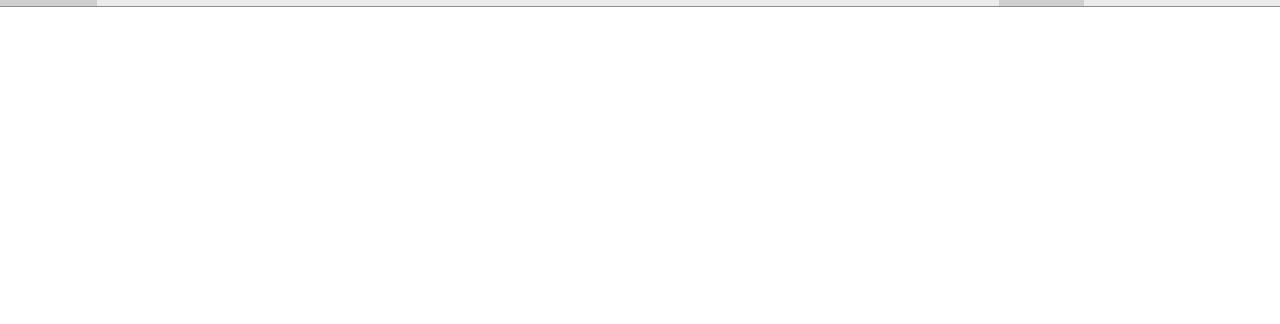
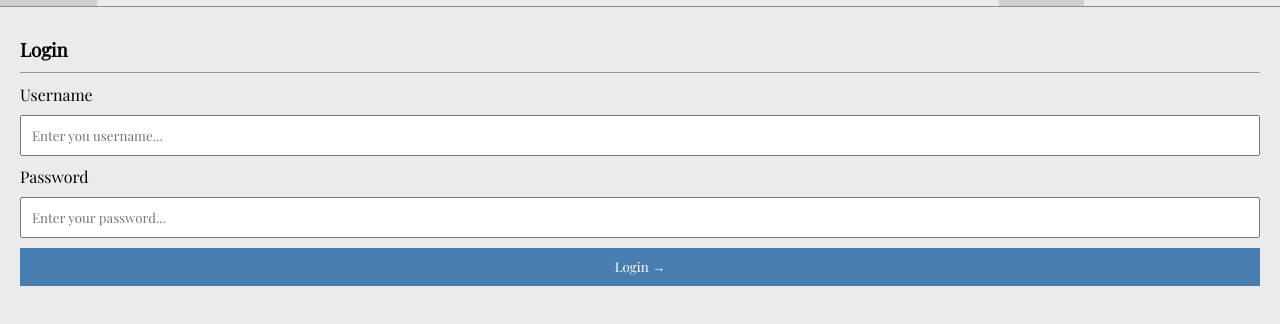
Before and after one commit to logictechjulyintake/news-portal-frontend-group-2, a plain HTML site: page login.html in a window 1280 px wide. Shown: the part 38-362 px from the top of the page. Drawn offline with nearby package versions, Linux system fonts and the light colour scheme.

Commit message:
login design, validation done

```diff
--- a/assets/css/login.css
+++ b/assets/css/login.css
@@ -0,0 +1,28 @@
+.login-form {
+    display: flex;
+    flex-direction: column;
+    padding: 20px;
+    box-sizing: border-box;
+    overflow: auto;
+}
+
+.login-form label, .login-form h3, .login-form button {
+    margin-top: 10px;
+    margin-bottom: 10px;
+}
+
+.login-form input {
+    padding: 10px;
+    box-sizing: border-box;
+    outline: none;
+}
+
+.login-form button {
+    padding: 10px;
+    box-sizing: border-box;
+    cursor: pointer;
+    background-color: #487eb0;
+    outline: none;
+    border: none;
+    color: #ffffff;
+}
--- a/assets/css/same.css
+++ b/assets/css/same.css
@@ -5,6 +5,10 @@
     margin: 0;
     padding: 0;
     font-family: 'Playfair Display', serif;
+}
+
+body {
+    background-color: #ebebeb;
 }
 
 .nav {
--- a/assets/js/login.js
+++ b/assets/js/login.js
@@ -0,0 +1,17 @@
+function login(){
+    const username = id("username").value.trim();
+    const password = id("password").value.trim();
+
+    if(username.length === 0 || password.length === 0) {
+        id("login-msg").innerText = "Please enter both username and password to login!";
+        return;
+    }
+
+    if(password.length < 8) {
+        id("login-msg").innerText = "Password too short!";
+        return;
+    }
+
+    id("login-msg").innerText = "Login success!";
+
+}
--- /dev/null
+++ b/assets/js/same.js
@@ -0,0 +1,7 @@
+function id(id) {
+    return document.getElementById(id)
+}
+
+function cls(className) {
+    return document.getElementsByClassName(className)
+}
--- a/login.html
+++ b/login.html
@@ -60,5 +60,23 @@
         </div>
     </div>
 
+    <div class="login-form">
+        <h3>Login</h3>
+        <hr>
+
+        <label for="username">Username</label>
+        <input type="text" name="username" id="username" placeholder="Enter you username..."/>
+
+        <label for="password">Password</label>
+        <input type="password" name="password" id="password" placeholder="Enter your password..."/>
+
+        <button onclick="login();">Login &rarr;</button>
+
+        <div id="login-msg"></div>
+    </div>
+
+    <script src="/assets/js/same.js"></script>
+    <script src="/assets/js/login.js"></script>
+
 </body>
 </html>
```
Also changed, not shown: index.html (+2 -1 lines).
